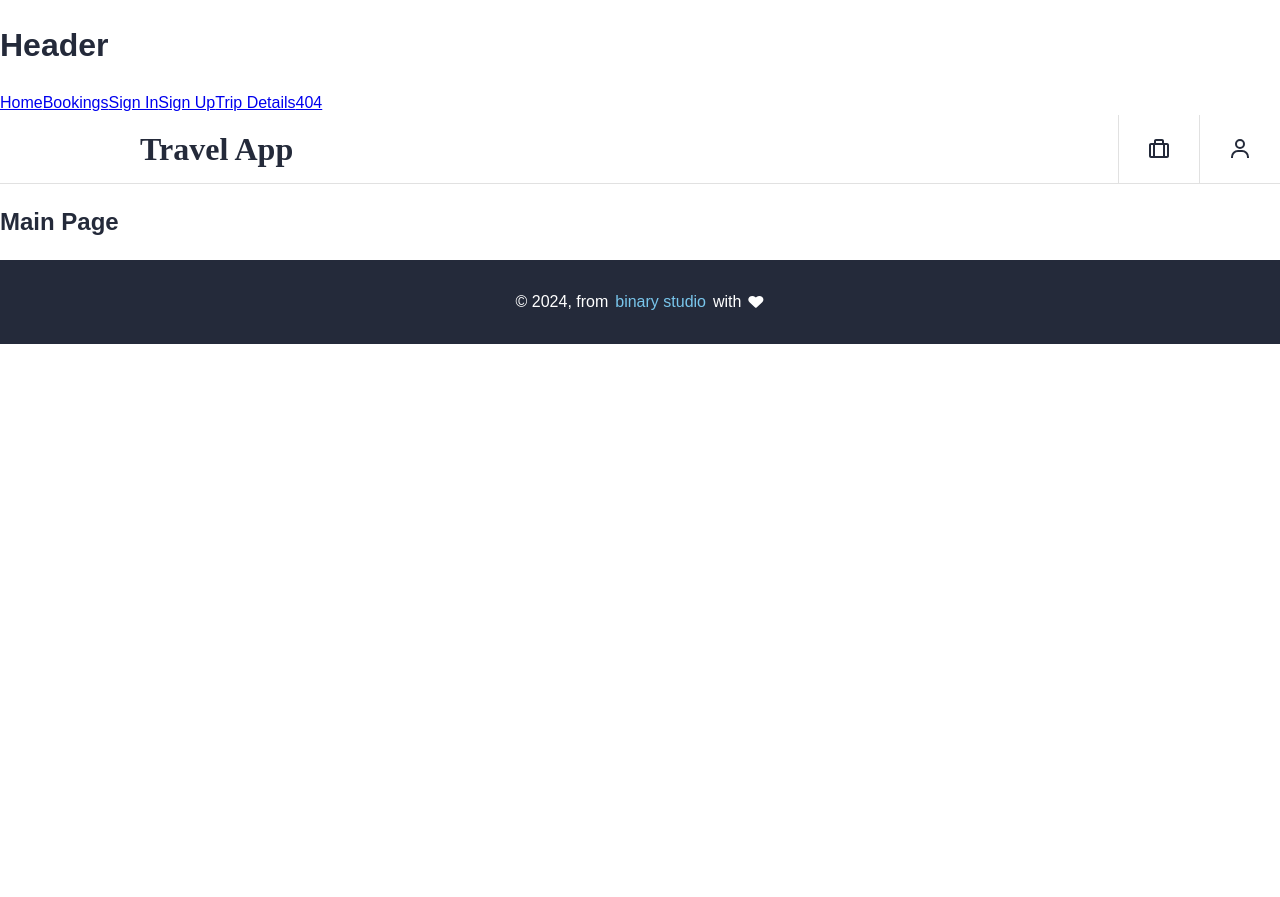
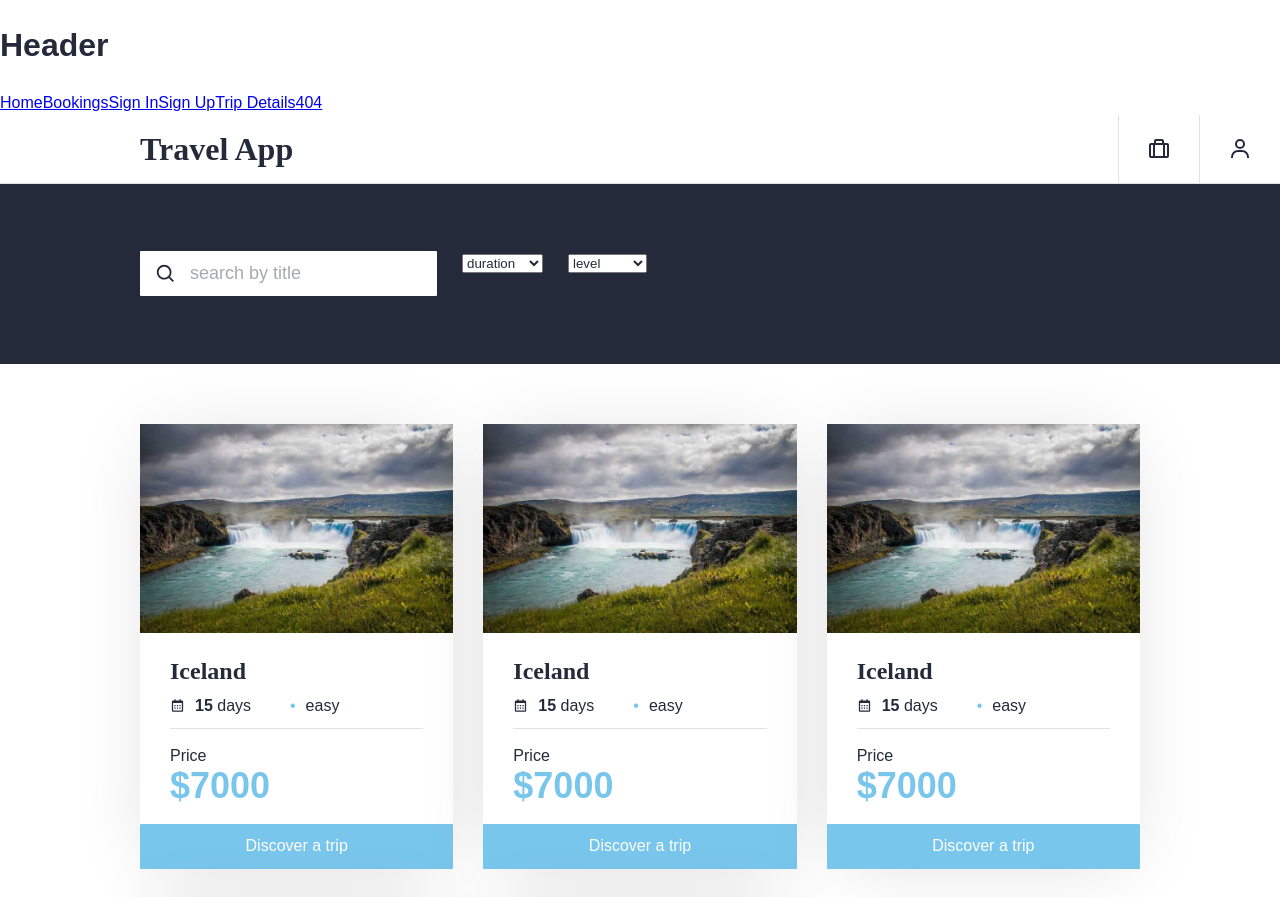
Before and after one commit to theCapnCoder/booking_hub_api, a React (Vite) app: page / in a window 1280 px wide. Shown: the top 897 px of the page. Before the commit the page ends 800 px from the top, so only its background shows below. Built offline with nearby package versions, Linux system fonts and the light colour scheme.

Commit message:
feat: add markup MainPage

```diff
--- /dev/null
+++ b/src/components/ButtonLink/ButtonLink.module.scss
@@ -0,0 +1,19 @@
+.buttonLink {
+  display: block;
+  width: 100%;
+  min-height: 45px;
+  padding: 10px 15px;
+  color: var(--color-white);
+  font-size: var(--font-size-200);
+  text-align: center;
+  text-decoration: none;
+  background-color: var(--color-blue-200);
+  border: none;
+  border-radius: 1px;
+  cursor: pointer;
+  transition: background-color 0.2s ease;
+
+  &:hover {
+    background-color: var(--color-blue-300);
+  }
+}
--- /dev/null
+++ b/src/components/ButtonLink/ButtonLink.tsx
@@ -0,0 +1,17 @@
+import React, { AnchorHTMLAttributes } from "react";
+
+import styles from "./ButtonLink.module.scss";
+
+interface ButtonLinkProps extends AnchorHTMLAttributes<HTMLAnchorElement> {
+  children: React.ReactNode;
+}
+
+const ButtonLink: React.FC<ButtonLinkProps> = ({ children, ...props }) => {
+  return (
+    <a {...props} className={styles.buttonLink}>
+      {children}
+    </a>
+  );
+};
+
+export default ButtonLink;
--- a/src/components/Input/Input.tsx
+++ b/src/components/Input/Input.tsx
@@ -3,14 +3,14 @@ import { FC, InputHTMLAttributes } from "react";
 import styles from "./Input.module.scss";
 
 interface InputProps extends InputHTMLAttributes<HTMLInputElement> {
-  label: string;
+  label?: string;
   dataTestId: string;
 }
 
 const Input: FC<InputProps> = ({ label, dataTestId, ...props }) => {
   return (
     <label className={styles.input}>
-      <span className={styles.inputHeading}>{label}</span>
+      {label && <span className={styles.inputHeading}>{label}</span>}
       <input data-test-id={dataTestId} {...props} />
     </label>
   );
--- /dev/null
+++ b/src/components/TripCard.tsx/TripCard.module.scss
@@ -0,0 +1,57 @@
+.tripCard {
+  display: flex;
+  flex-direction: column;
+  max-width: 320px;
+  background-color: var(--color-white);
+  border-radius: 1px;
+  box-shadow: var(--shadow);
+
+  .content {
+    display: flex;
+    flex-direction: column;
+    gap: 15px;
+    padding: 20px 30px;
+    flex: 1;
+
+    .info {
+      width: 100%;
+      max-width: 300px;
+      padding-bottom: 10px;
+      border-bottom: 1px solid var(--color-gray);
+    }
+
+    .title {
+      margin: 0 0 5px;
+      font-weight: 600;
+      font-size: var(--font-size-400);
+      font-family: "Playfair Display", serif;
+    }
+
+    .infoContent {
+      display: flex;
+      font-weight: 300;
+    }
+
+    .duration {
+      min-width: 120px;
+      padding-left: 25px;
+      background-image: url("../../assets/svg/calendar.svg");
+      background-repeat: no-repeat;
+      background-position: 0 50%;
+      background-size: 15px;
+    }
+
+    .level::before {
+      content: "•";
+      margin-right: 10px;
+      color: var(--color-blue-200);
+    }
+
+    .priceValue {
+      display: block;
+      color: var(--color-blue-200);
+      font-size: var(--font-size-600);
+      line-height: 1;
+    }
+  }
+}
--- /dev/null
+++ b/src/components/TripCard.tsx/TripCard.tsx
@@ -0,0 +1,46 @@
+import tripImg from "../../assets/img/iceland.jpg";
+import ButtonLink from "../ButtonLink/ButtonLink";
+
+import styles from "./TripCard.module.scss";
+
+const TripCard = () => {
+  return (
+    <li data-test-id="trip-card" className={styles.tripCard}>
+      <img data-test-id="trip-card-image" src={tripImg} alt="trip photo" />
+      <div className={styles.content}>
+        <div className={styles.info}>
+          <h3 data-test-id="trip-card-title" className={styles.title}>
+            Iceland
+          </h3>
+          <div className={styles.infoContent}>
+            <span data-test-id="trip-card-duration" className={styles.duration}>
+              <strong>15</strong> days
+            </span>
+            <span data-test-id="trip-card-level" className={styles.level}>
+              easy
+            </span>
+          </div>
+        </div>
+        <div className="trip-price">
+          <span>Price</span>
+          <strong
+            data-test-id="trip-card-price-value"
+            className={styles.priceValue}
+          >
+            $7000
+          </strong>
+        </div>
+      </div>
+
+      <ButtonLink
+        data-test-id="trip-card-link"
+        href="./trip.html"
+        className={styles.button}
+      >
+        Discover a trip
+      </ButtonLink>
+    </li>
+  );
+};
+
+export default TripCard;
--- /dev/null
+++ b/src/components/TripsFilter.tsx/TripsFilter.module.scss
@@ -0,0 +1,30 @@
+.tripsFilter {
+  display: flex;
+  justify-content: center;
+  align-items: center;
+  min-height: 180px;
+  padding: 20px;
+  background-color: var(--color-blue-400);
+
+  .form {
+    display: flex;
+    flex-wrap: wrap;
+    gap: 20px 25px;
+    width: 100%;
+    max-width: var(--container-width);
+  }
+
+  .search {
+    width: 100%;
+    max-width: 350px;
+  }
+
+  input {
+    padding-left: 50px;
+    background-color: var(--color-white);
+    background-image: url("../../assets/svg/search.svg");
+    background-repeat: no-repeat;
+    background-position: 15px 50%;
+    background-size: 22px;
+  }
+}
--- /dev/null
+++ b/src/components/TripsFilter.tsx/TripsFilter.tsx
@@ -0,0 +1,41 @@
+import clsx from "clsx";
+import Input from "../Input/Input";
+
+import styles from "./TripsFilter.module.scss";
+
+const TripsFilter = () => {
+  return (
+    <section className={styles.tripsFilter}>
+      <h2 className="visually-hidden">Trips filter</h2>
+      <form className={styles.form} autoComplete="off">
+        <Input
+          dataTestId="filter-search"
+          name="search"
+          type="search"
+          placeholder="search by title"
+          className={clsx("input", styles.search)}
+        />
+        <label className="select">
+          <span className="visually-hidden">Search by duration</span>
+          <select data-test-id="filter-duration" name="duration">
+            <option value="">duration</option>
+            <option value="0_x_5">&lt; 5 days</option>
+            <option value="5_x_10">&lt; 10 days</option>
+            <option value="10">&ge; 10 days</option>
+          </select>
+        </label>
+        <label className="select">
+          <span className="visually-hidden">Search by level</span>
+          <select data-test-id="filter-level" name="level">
+            <option value="">level</option>
+            <option value="easy">easy</option>
+            <option value="moderate">moderate</option>
+            <option value="difficult">difficult</option>
+          </select>
+        </label>
+      </form>
+    </section>
+  );
+};
+
+export default TripsFilter;
--- /dev/null
+++ b/src/components/TripsList.tsx/TripsList.module.scss
@@ -0,0 +1,14 @@
+.trips {
+  padding: 60px 20px;
+
+  .tripList {
+    display: grid;
+    grid-template-columns: repeat(auto-fill, minmax(260px, auto));
+    justify-content: center;
+    gap: 30px;
+    max-width: var(--container-width);
+    margin: 0 auto;
+    padding: 0;
+    list-style: none;
+  }
+}
--- /dev/null
+++ b/src/components/TripsList.tsx/TripsList.tsx
@@ -0,0 +1,20 @@
+import TripCard from "../TripCard.tsx/TripCard";
+
+import styles from "./TripsList.module.scss";
+
+const TripsList = () => {
+  return (
+    <section className={styles.trips}>
+      <h2 className="visually-hidden">Trips List</h2>
+      <ul className={styles.tripList}>
+        <TripCard />
+        <TripCard />
+        <TripCard />
+        <TripCard />
+        <TripCard />
+      </ul>
+    </section>
+  );
+};
+
+export default TripsList;
--- a/src/pages/MainPage.tsx
+++ b/src/pages/MainPage.tsx
@@ -1,8 +1,12 @@
+import TripsFilter from "../components/TripsFilter.tsx/TripsFilter";
+import TripsList from "../components/TripsList.tsx/TripsList";
+
 const MainPage = () => {
   return (
-    <div>
-      <h2>Main Page</h2>
-    </div>
+    <main>
+      <TripsFilter />
+      <TripsList />
+    </main>
   );
 };
 
```
Also changed, not shown: 1 other file (tests, documents, lock files or other folders).
